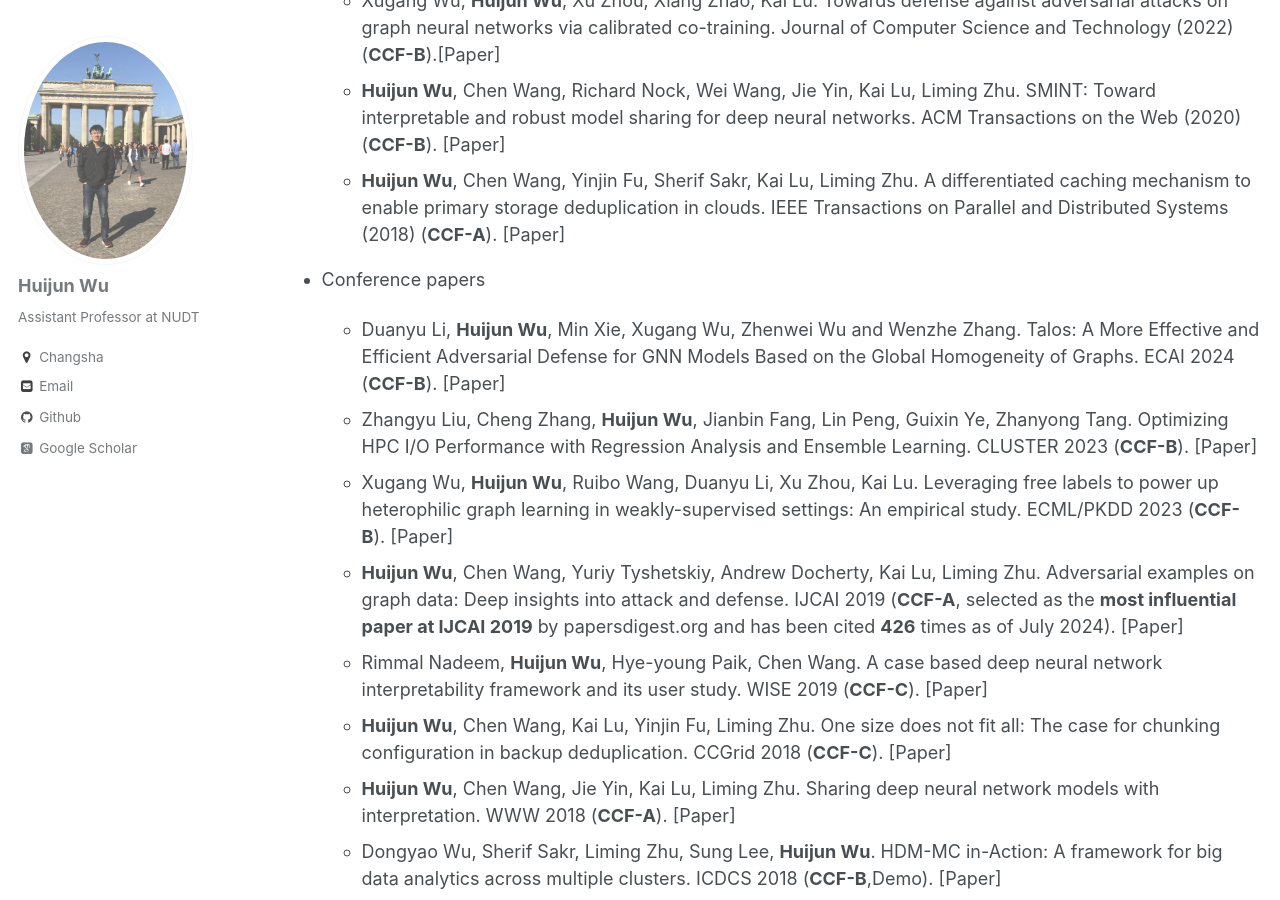
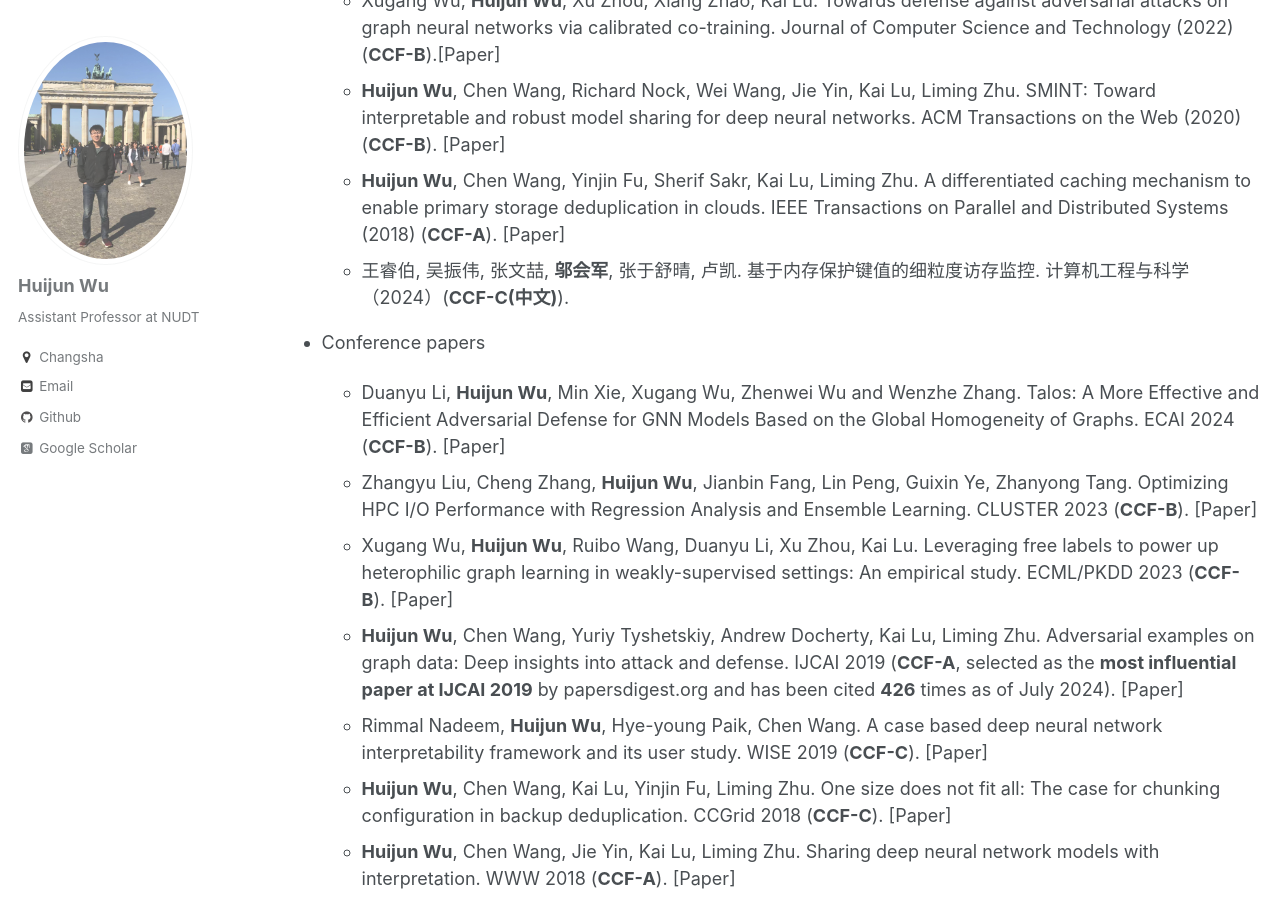
Before and after one commit to sktzwhj/sktzwhj.github.io, a Jekyll site: the page built from _pages/publications.md, in a window 1280 px wide and 900 px high, scrolled down 318 px. Built offline with Jekyll 4.4.1, drawn with Linux system fonts in a browser that asks for light colours; some web fonts are replaced; a script that is not in the unit is left out.

Commit message:
update pub

```diff
--- a/_pages/publications.md
+++ b/_pages/publications.md
@@ -18,6 +18,7 @@ author_profile: true
   * Xugang Wu, **Huijun Wu**, Xu Zhou, Xiang Zhao, Kai Lu. Towards defense against adversarial attacks on graph neural networks via calibrated co-training. Journal of Computer Science and Technology  (2022) (**CCF-B**).[[Paper]](http://sktzwhj.github.io/files/JCST22.pdf)
   * **Huijun Wu**, Chen Wang, Richard Nock, Wei Wang, Jie Yin, Kai Lu, Liming Zhu. SMINT: Toward interpretable and robust model sharing for deep neural networks. ACM Transactions on the Web (2020) (**CCF-B**). [[Paper]](http://sktzwhj.github.io/files/TWEB20.pdf)
   * **Huijun Wu**, Chen Wang, Yinjin Fu, Sherif Sakr, Kai Lu, Liming Zhu. A differentiated caching mechanism to enable primary storage deduplication in clouds. IEEE Transactions on Parallel and Distributed Systems (2018) (**CCF-A**). [[Paper]](http://sktzwhj.github.io/files/TPDS18.pdf)
+  * 王睿伯, 吴振伟, 张文喆, **邬会军**, 张于舒晴, 卢凯. 基于内存保护键值的细粒度访存监控. 计算机工程与科学 （2024）(**CCF-C(中文)**).
 
 
 
```
